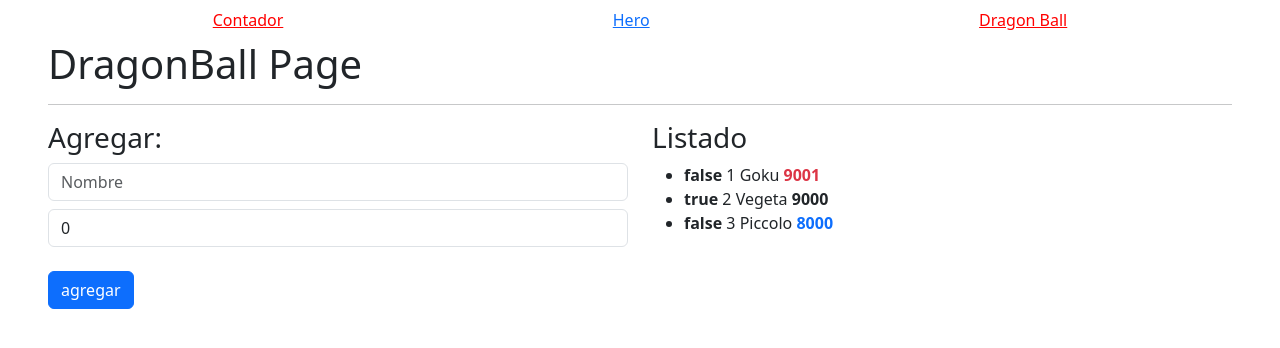
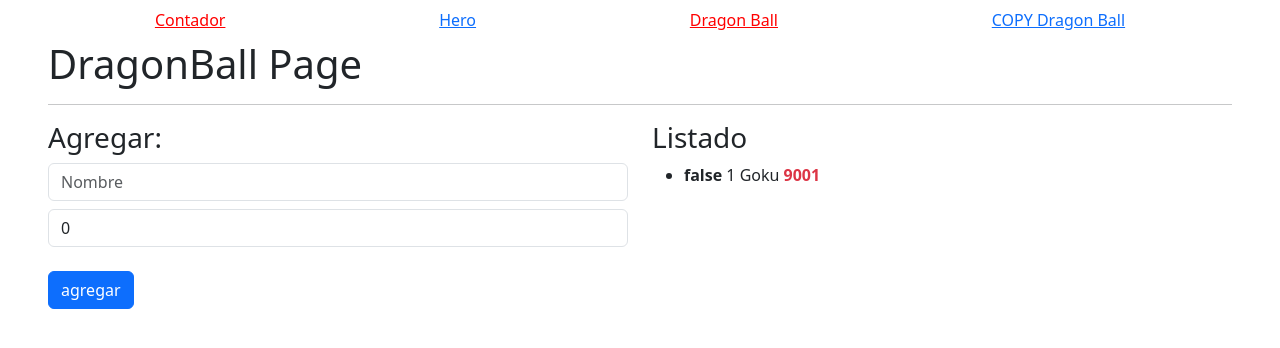
Before and after one commit to GuidoFC/AngularByFernandoHerrera, an Angular app in the folder 02-bases/: page /dragonball in a window 1280 px wide. Shown: the top 348 px of the page. Built offline with nearby package versions, Linux system fonts and the light colour scheme.

Commit message:
v-56 en la proxima clase crearemos separaremos el componente de dragon ball super en componentes mas pequeños para que sean reutilizables

```diff
--- a/02-bases/src/app/app.routes.ts
+++ b/02-bases/src/app/app.routes.ts
@@ -2,6 +2,7 @@
 import {CounterPageComponent} from './pages/counter/counter-page.component';
 import {HeroPageComponent} from './pages/hero/hero-page/hero-page.component';
 import {DragonballPageComponent} from './pages/dragonball-page/dragonball-page.component';
+import {CopyDragonballPageComponent} from './pages/Copy-dragonball-page/copy-dragonball-page.component';
 
 export const routes: Routes = [
   {
@@ -15,6 +16,11 @@
     title: 'Home details',
   },
   {
+    path: 'Copydragonball',
+    component: CopyDragonballPageComponent,
+    title: 'Home details',
+  },
+  {
     path: 'dragonball',
     component: DragonballPageComponent,
     title: 'Home details',
--- a/02-bases/src/app/compontents/shared/navbar/navbar.component.html
+++ b/02-bases/src/app/compontents/shared/navbar/navbar.component.html
@@ -8,4 +8,5 @@
   <a   routerLink="/" routerLinkActive="active">Contador</a>
   <a  routerLink="/hero" routerLinkActive="active">Hero</a>
   <a routerLink="/dragonball" routerLinkActive="active" >Dragon Ball</a>
+  <a routerLink="/Copydragonball" routerLinkActive="active" >COPY Dragon Ball</a>
 </nav>
--- a/02-bases/src/app/pages/Copy-dragonball-page/copy-dragonball-page.component.ts
+++ b/02-bases/src/app/pages/Copy-dragonball-page/copy-dragonball-page.component.ts
@@ -7,7 +7,7 @@
 }
 
 @Component({
-  selector: 'app-dragonball-page',
+  selector: 'copy-dragonball-page',
   imports: [],
   templateUrl: './copy-dragonball-page.component.html',
   styles: ``
@@ -21,8 +21,6 @@
   listCharacters = signal<Character[]>([
     {id: 1, name: "Goku", power: 9001},
     {id: 2, name: "Vegeta", power: 9000},
-    {id: 3, name: "Piccolo", power: 8000},
-    {id: 4, name: "Yamcha", power: 300},
   ])
 
   addNewCharacter() {
--- a/02-bases/src/app/pages/dragonball-page/dragonball-page.component.ts
+++ b/02-bases/src/app/pages/dragonball-page/dragonball-page.component.ts
@@ -20,9 +20,7 @@
 
   listCharacters = signal<Character[]>([
     {id: 1, name: "Goku", power: 9001},
-    {id: 2, name: "Vegeta", power: 9000},
-    {id: 3, name: "Piccolo", power: 8000},
-    {id: 4, name: "Yamcha", power: 300},
+
   ])
 
   addNewCharacter() {
```
